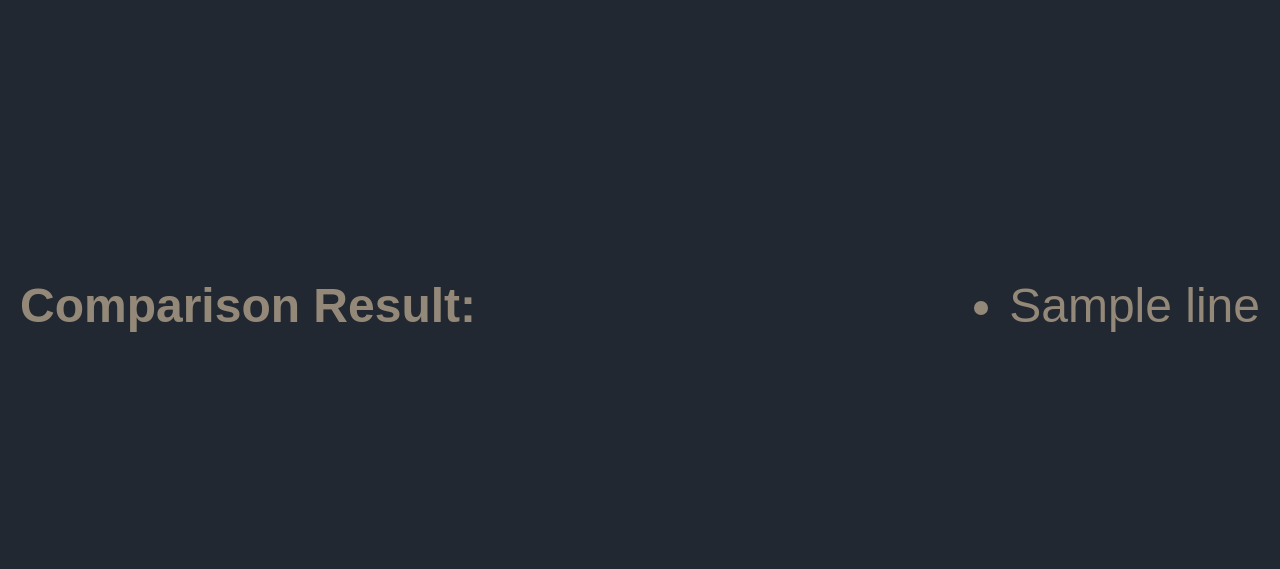
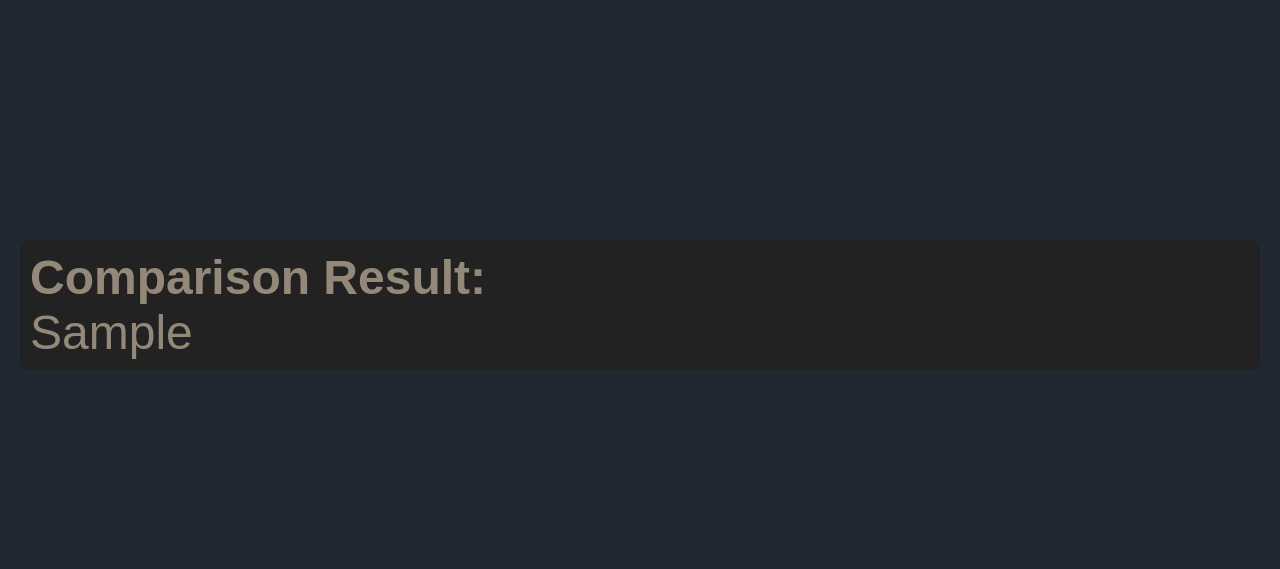
Before and after one commit to L7ajase/csv-compare, a Django app: template project only django/application/templates/application/compare.html in a window 1280 px wide. Shown: the part 864-1433 px from the top of the page. Run offline with Django 5.2, Linux system fonts and the light colour scheme; the template is opened without the code that fills it: values that come from a table or form of the project are taken from there, most other values are stand-ins (such as "Sample title", 1, 10 or a date in 2020).

Commit message:
Update compare.html

```diff
--- a/project only django/application/templates/application/compare.html
+++ b/project only django/application/templates/application/compare.html
@@ -27,13 +27,11 @@
             </div>
         {% endif %}
 
-        {% if result %}
-            <h4>Comparison Result:</h4>
-            <ul>
-                {% for line in result %}
-                    <li>{{ line }}</li>
-                {% endfor %}
-            </ul>
+        {% if table3 %}
+            <div class="table-box left">
+                <h4>Comparison Result:</h4>
+                {{ table3|safe }}
+            </div>
         {% endif %}
     </div>
 {% endblock %}
```
